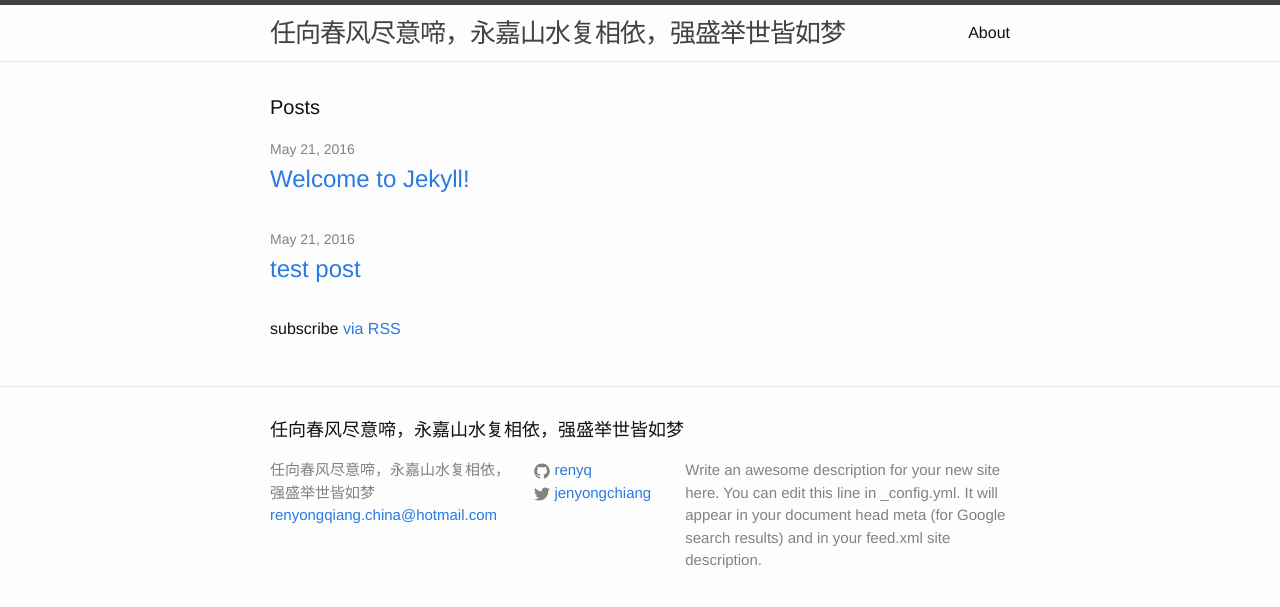
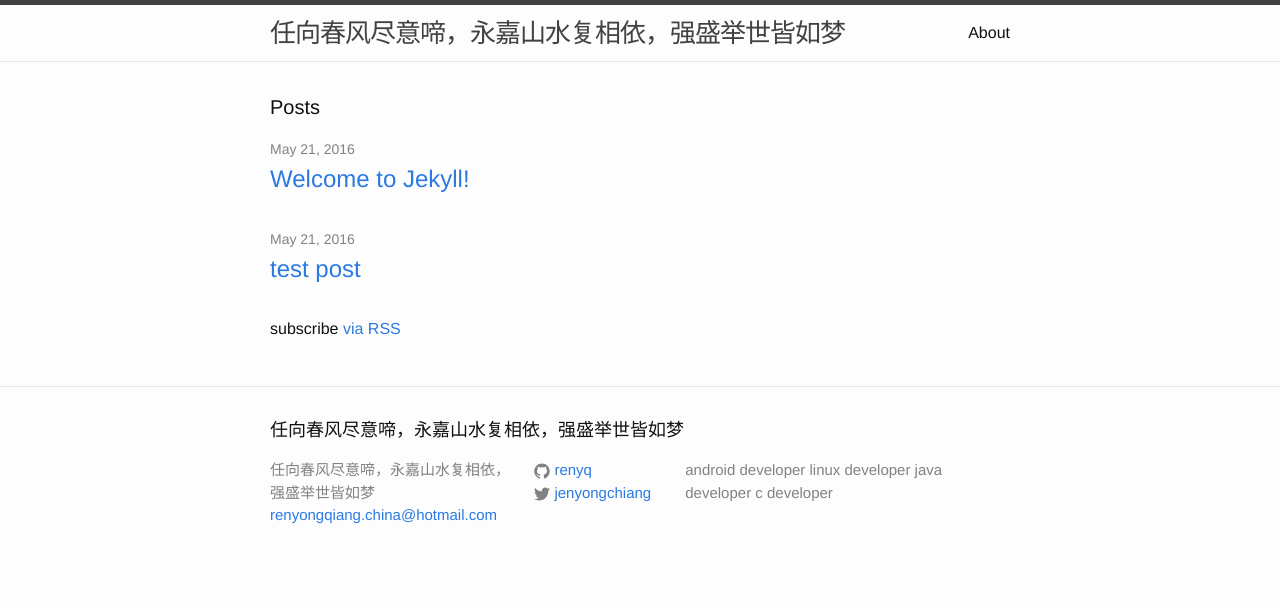
Before and after one commit to renyq/renyq.github.io, a Jekyll site: the page built from index.html, in a window 1280 px wide. Shown: the top 607 px of the page. Built offline with Jekyll 4.4.1, drawn with Linux system fonts in a browser that asks for light colours.

Commit message:
modify _config

```diff
--- a/_config.yml
+++ b/_config.yml
@@ -9,9 +9,10 @@
 title: 任向春风尽意啼，永嘉山水复相依，强盛举世皆如梦
 email: renyongqiang.china@hotmail.com
 description: > # this means to ignore newlines until "baseurl:"
-  Write an awesome description for your new site here. You can edit this
-  line in _config.yml. It will appear in your document head meta (for
-  Google search results) and in your feed.xml site description.
+ android developer
+ linux developer
+ java developer
+ c developer
 baseurl: "" # the subpath of your site, e.g. /blog
 url: "http://yourdomain.com" # the base hostname & protocol for your site
 twitter_username: jenyongchiang
```
